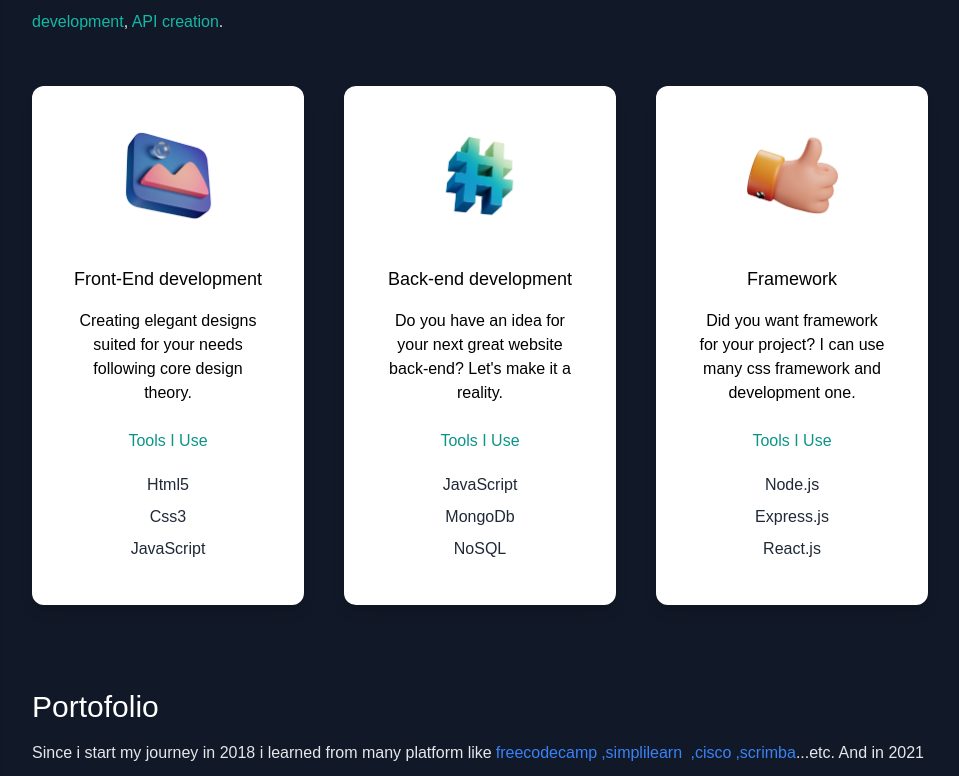
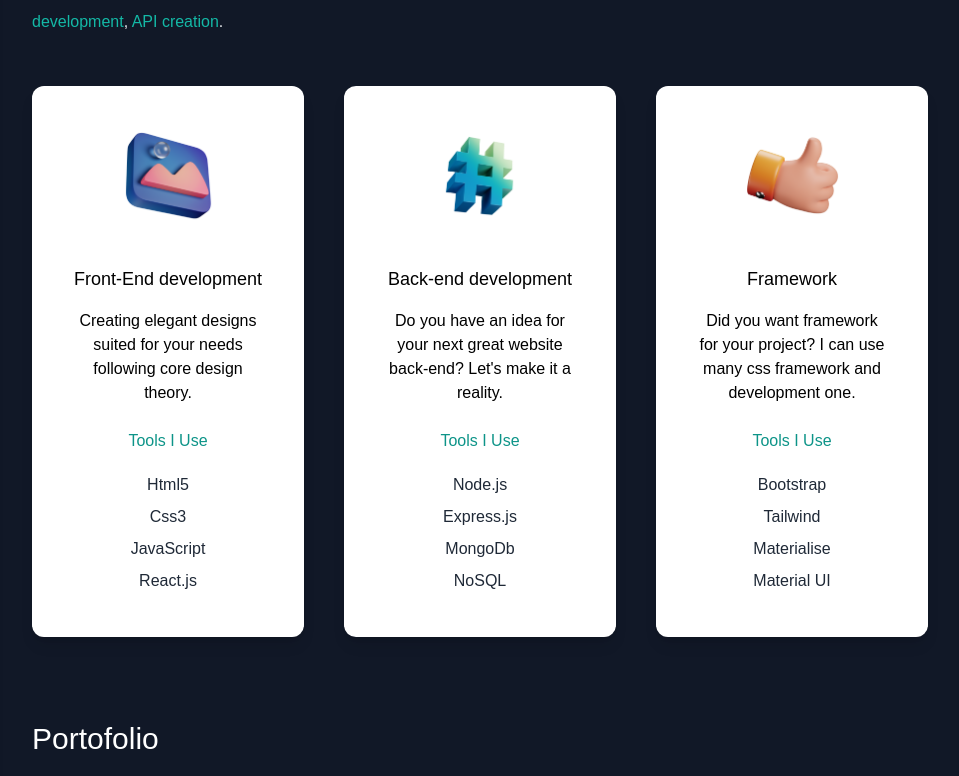
Before and after one commit to Yacoubou-seidou/React_Tailwind_portfolio, a Next.js app: page / in a window 1280 px wide. Shown: the part 1406-2182 px from the top of the page, without its empty margins (160-1119 px from the left). Built offline with nearby package versions, Linux system fonts and the light colour scheme.

Commit message:
fix frameworks

```diff
--- a/pages/index.js
+++ b/pages/index.js
@@ -130,7 +130,7 @@ export default function Home() {
           </div>
           <div className="lg:flex gap-10">
             <div className="text-center shadow-lg p-10 rounded-xl my-10  dark:bg-white flex-1">
-              <Image src={design} width={100} height={100} alt="ilustration"/>
+              <Image src={design} width={100} height={100} alt="ilustration" />
               <h3 className="text-lg font-medium pt-8 pb-2  ">
                 Front-End development
               </h3>
@@ -142,9 +142,10 @@ export default function Home() {
               <p className="text-gray-800 py-1">Html5</p>
               <p className="text-gray-800 py-1">Css3</p>
               <p className="text-gray-800 py-1">JavaScript</p>
+              <p className="text-gray-800 py-1">React.js</p>
             </div>
             <div className="text-center shadow-lg p-10 rounded-xl my-10 dark:bg-white flex-1">
-              <Image src={code} width={100} height={100} alt="ilustration"/>
+              <Image src={code} width={100} height={100} alt="ilustration" />
               <h3 className="text-lg font-medium pt-8 pb-2 ">
                 Back-end development
               </h3>
@@ -153,21 +154,24 @@ export default function Home() {
                 make it a reality.
               </p>
               <h4 className="py-4 text-teal-600">Tools I Use</h4>
-              <p className="text-gray-800 py-1">JavaScript</p>
+              <p className="text-gray-800 py-1">Node.js</p>
+              <p className="text-gray-800 py-1">Express.js</p>
               <p className="text-gray-800 py-1">MongoDb</p>
               <p className="text-gray-800 py-1">NoSQL</p>
             </div>
             <div className="text-center shadow-lg p-10 rounded-xl my-10 dark:bg-white flex-1">
-              <Image src={consulting} width={100} height={100} alt="ilustration"/>
+              <Image src={consulting} width={100} height={100} alt="ilustration" />
               <h3 className="text-lg font-medium pt-8 pb-2 ">Framework</h3>
               <p className="py-2">
                 Did you want framework for your project? I can use many css
                 framework and development one.
               </p>
               <h4 className="py-4 text-teal-600">Tools I Use</h4>
-              <p className="text-gray-800 py-1">Node.js</p>
-              <p className="text-gray-800 py-1">Express.js</p>
-              <p className="text-gray-800 py-1">React.js</p>
+              <p className="text-gray-800 py-1">Bootstrap</p>
+              <p className="text-gray-800 py-1">Tailwind</p>
+              <p className="text-gray-800 py-1">Materialise</p>
+              <p className="text-gray-800 py-1">Material UI</p>
+
             </div>
           </div>
         </section>
```
Lines whose indentation alone changed are shown as unchanged.
